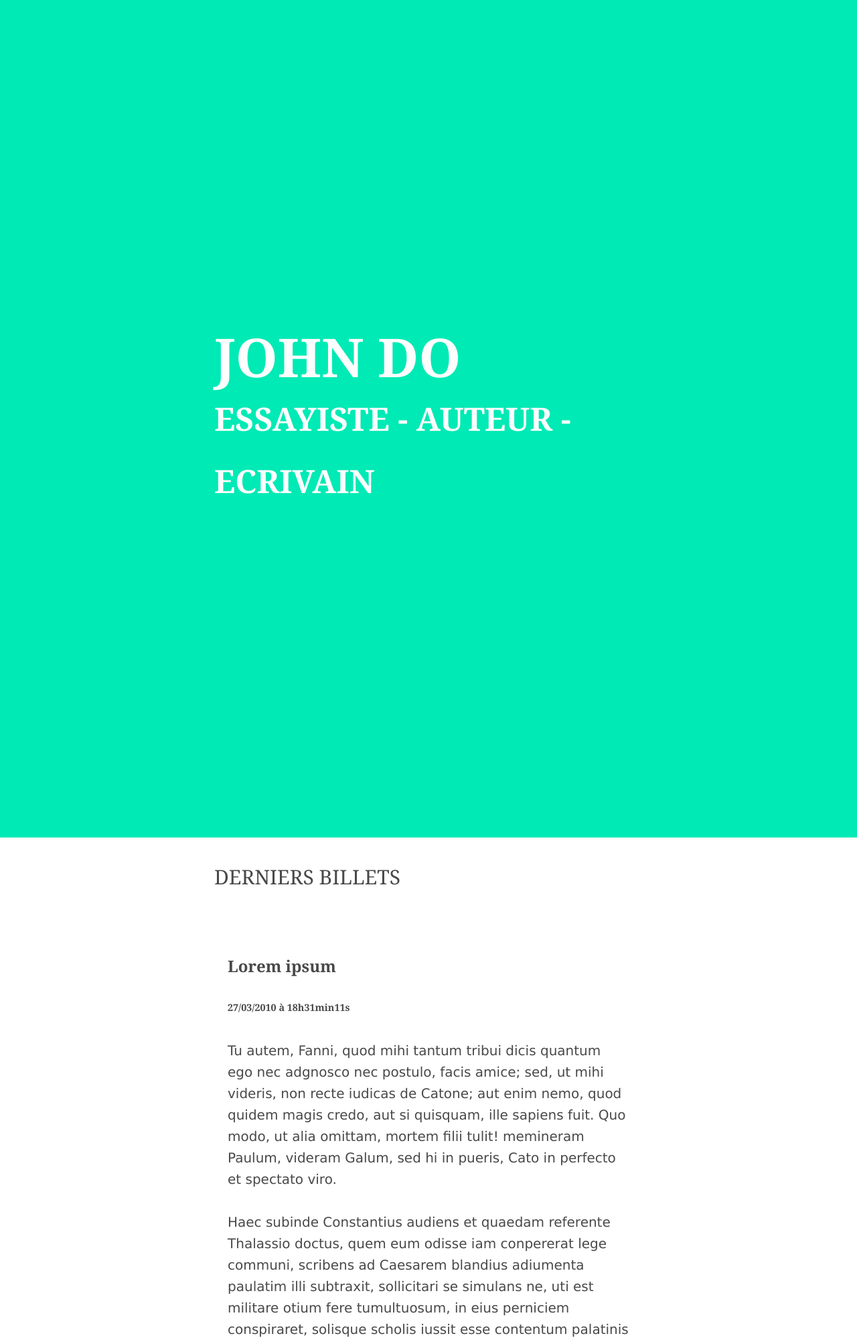
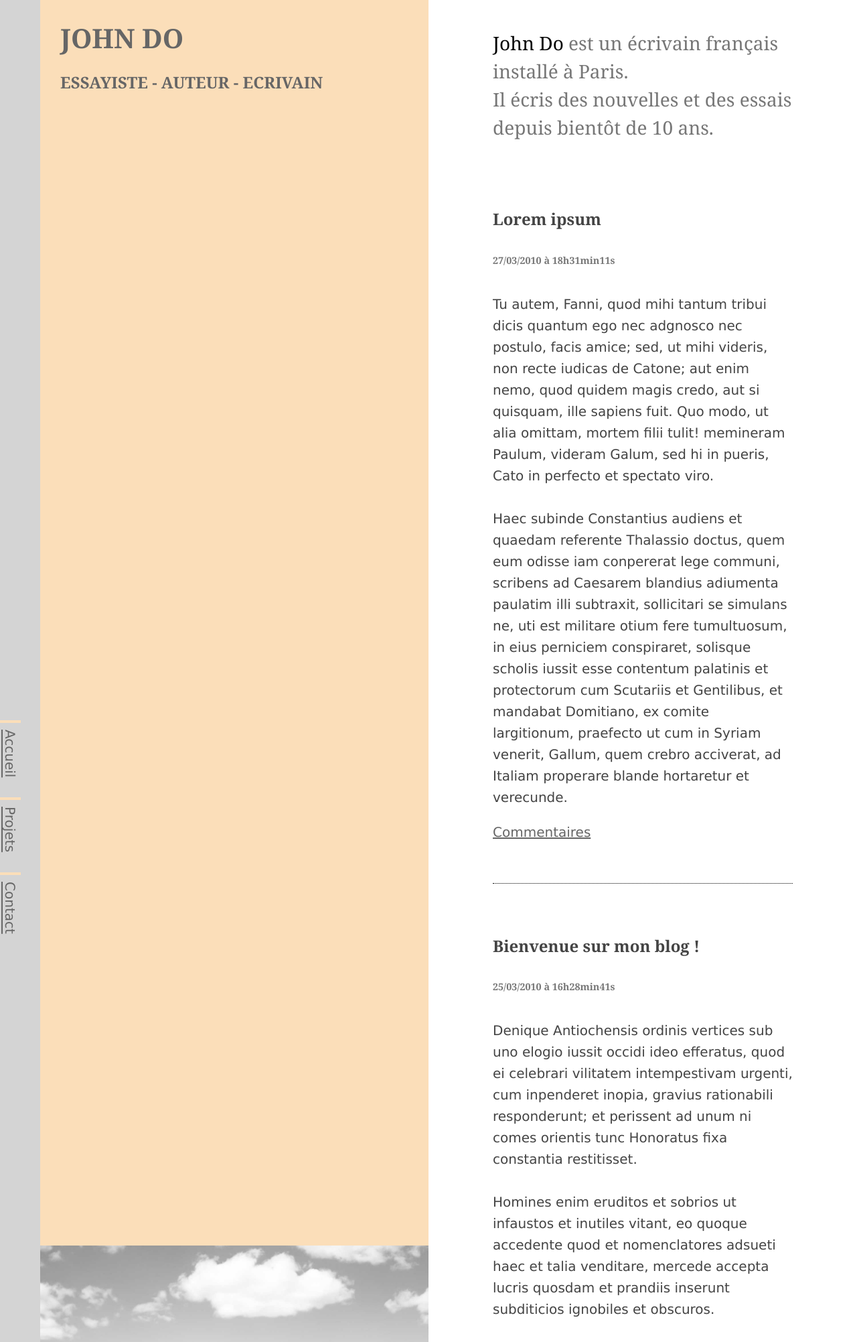
Before and after one commit to sebastiensenechal/miniblog, a PHP site: page / in a window 1280 px wide. Shown: the top 2003 px of the page at 67% size. Run offline with PHP 8.4, Linux system fonts and the light colour scheme; data comes from the database, SQL or seed files in the repository.

Commit message:
Première base de style CSS et structure sémantique des pages

```diff
--- a/public/css/style.css
+++ b/public/css/style.css
@@ -23,12 +23,12 @@ body {
   padding: 0;
   width: 100vw;
   height:auto;
-  color: #4a4949;
+  color: #444;
   font-size: 20px;
   line-height: 30px;
   scroll-behavior: smooth; /* Un peu de douceur dans ce monde de brute */
-  /* max-height:100%;
-  overflow-x:hidden; */
+  /* max-height:100%; */
+  overflow:hidden;
   font-family: 'Nunito Sans', Verdana, sans-serif;
 }
 
@@ -42,28 +42,30 @@ body {
 @import url('https://fonts.googleapis.com/css?family=Spectral:500,700,800&display=swap');
 @import url('https://fonts.googleapis.com/css?family=Material+Icons');
 p, address {font-size:1em;line-height:1.6em;font-weight:400;}
-a {font-size:1.2em; line-height:1.6em;font-weight:400; color:#fdfdfd;text-decoration: underline;}
-a:hover {text-decoration: none; color:rgb(242, 208, 169);}
+a {font-size:1em; line-height:1.6em;font-weight:400; color:#666;text-decoration: underline;}
+a:hover {text-decoration: none;}
 h1, h2, h3, h4 {font-family: 'Spectral', Georgia, serif;}
 h1 {text-transform:uppercase;font-weight:800;}
-h2 {text-transform:uppercase;font-weight:500;}
+h2 {font-weight:700;}
 h3 {font-weight:700;}
+strong {font-weight: bold; color: #EECDA4;}
+em {font-style: italic; color: #EECDA4;}
 
 
 
 
 
 
-
-h1 { font-size: 4em; line-height: 1em;}
-h1 span, h3 span { font-size : 60%;}
-h2 { font-size: 1.5em; }
+h1 { font-size: 2em; line-height: 1.5em;}
+h1 span, h2 span, h3 span { font-size : 60%;}
+h2 { font-size: 1.4em; }
 h3
 {
     font-size:1.2em;
     line-height: 2.4em;
     margin-bottom:0px;
 }
+h2 span, h3 span, h4 span, p span {color:#777;}
 
 section {
   width:50%;
@@ -72,7 +74,7 @@ section {
 .news
 {
     border-bottom: 1px dotted #000;
-    padding: 2em 1em;
+    padding: 2em 0;
 }
 
 #post-comments {
@@ -107,29 +109,92 @@ input, textarea {
   background: rgba(100, 100, 100, 0.1);
 }
 
-a
-{
-    text-decoration: none;
-    color: blue;
+#main_header {
+  width: 50%;
+  height: 100vh;
+  display: flex;
+  flex-direction: column;
+  justify-content: space-between;
+  background: #FBDEB9;
+  color: #666;
 }
-
-header {
-  width: 100%;
-  min-height: 50vh;
+#main_navigation {
+  position: fixed;
+  top: 0;
+  left: 0;
+  height: 100vh;
+  background: #d4d4d4;
+  width: 3em;
   display: flex;
   flex-direction: column;
   justify-content: center;
   align-items: center;
-  background: #00EAB5;
-  color: #fdfdfd;
+  align-content: center;
 }
-#header-content {
-  width: 50%;
+#main_navigation ul {
+  list-style: none;
+  margin: 0;
+  padding:0;
+}
+#main_navigation ul li {
+  writing-mode: vertical-rl;
+  text-orientation: mixed;
+  margin-bottom: 1.5em;
+  margin-right:1.5em;
+  padding-top: 10px;
+  border-top: 4px solid #fbdeb9;
+}
+#header {
+  width: 30%;
+  height: 100vh;
+  display: flex;
+  flex-direction: column;
+  justify-content: center;
+  align-items: center;
+  background: #FBDEB9;
+  color: #666;
+}
+#header_content {
+  padding-left: 4.5em;
+}
+
+#home-grid {
+    display: -ms-flexbox;
+    display: -webkit-flex;
+    display: flex;
+    -webkit-flex-direction: row;
+    -ms-flex-direction: row;
+    flex-direction: row-reverse;
+    -webkit-flex-wrap: nowrap;
+    -ms-flex-wrap: nowrap;
+    flex-wrap: nowrap;
+    -webkit-justify-content: flex-start;
+    -ms-flex-pack: start;
+    justify-content: flex-start;
+    -webkit-align-content: stretch;
+    -ms-flex-line-pack: stretch;
+    align-content: stretch;
+    -webkit-align-items: stretch;
+    -ms-flex-align: stretch;
+    align-items: stretch;
+    width: 50%;
+    height: 100vh;
+    overflow-y: scroll;
+}
+#list-news {
+  width: 70%;
+}
+#image_home {
+  display: flex;
+  margin: 0 auto;
+}
+#image_home img {
+  width: 50vw;
 }
 
 #grid {
   display: flex;
-  flex-direction: column;
+  flex-direction: row;
   flex-wrap: nowrap;
   justify-content: flex-start;
   align-content: stretch;
@@ -155,4 +220,7 @@ header {
     -webkit-align-items: stretch;
     -ms-flex-align: stretch;
     align-items: stretch;
+    overflow-y: scroll;
+    height: 100vh;
+    width: 70%;
 }
--- a/view/frontend/listPostsView.php
+++ b/view/frontend/listPostsView.php
@@ -2,16 +2,27 @@
 
 <?php ob_start(); ?>
 
-<header>
-  <div id="header-content">
+<header id="main_header">
+
+  <div id="header_content">
     <h1>John Do<br />
     <span>Essayiste - Auteur - Ecrivain</span></h1>
   </div>
+
+  <figure id="image_home">
+    <img src="././public/img/landscape.jpg" alt="">
+      <figcaption>
+        <!-- Légende -->
+      </figcaption>
+  </figure>
 </header>
 
+<div id="home-grid">
   <section id="list-news">
-
-  <h2>Derniers billets</h2>
+    <header class="content_header">
+      <h2 style="color: #000;font-weight:100;line-height:1.5em;">John Do <span style="font-size:1em">est un écrivain français installé à Paris.<br />
+        Il écris des nouvelles et des essais depuis bientôt de 10 ans.</span></h2>
+    </header>
 
     <?php
     while ($data = $posts->fetch())
@@ -35,6 +46,8 @@
 
   </section>
 
+</div>
+
 <?php $content = ob_get_clean() ?>
 
 <?php require('template.php') ?>
--- a/view/frontend/template.php
+++ b/view/frontend/template.php
@@ -4,10 +4,19 @@
     <meta charset="utf-8" />
     <title><?= $title ?></title>
     <link href="./public/css/style.css" rel="stylesheet" />
+    <meta name="robots" content="noindex, nofollow">
   </head>
 
   <body>
     <div id="grid">
+
+      <nav id="main_navigation">
+        <ul>
+          <li><a href="">Accueil</a></li>
+          <li><a href="">Projets</a></li>
+          <li><a href="">Contact</a></li>
+        </ul>
+      </nav>
 
     <?= $content ?>
 
```
Also changed, not shown: view/frontend/postView.php (+8 -7 lines), public/img/landscape.jpg (added). Lines whose indentation alone changed are shown as unchanged.
